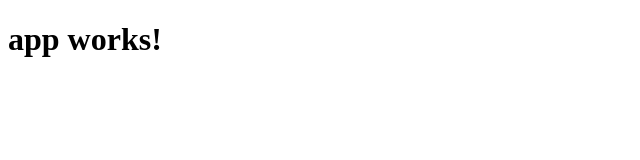
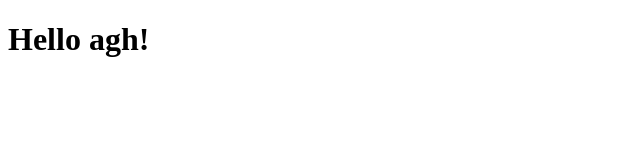
Before and after one commit to czerwonkam/warsztatyjs, an Angular app: page / in a window 1280 px wide. Shown: the top 160 px of the page, without its empty margins (0-640 px from the left). Built offline with nearby package versions, Linux system fonts and the light colour scheme.

Commit message:
Zmiana tytułu strony

```diff
--- a/src/app/app.component.html
+++ b/src/app/app.component.html
@@ -1,3 +1,3 @@
 <h1>
-  {{title}}
+  Hello agh!
 </h1>
```
